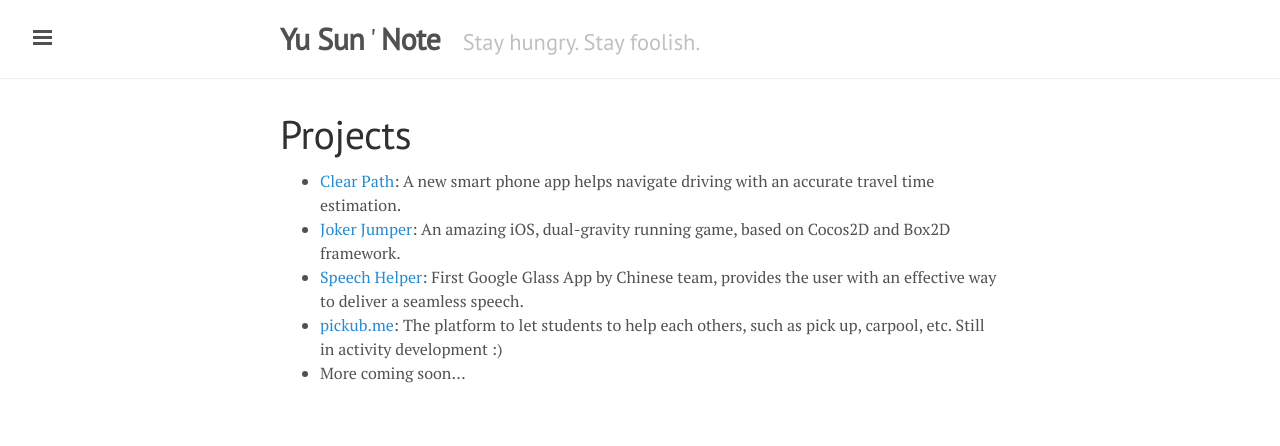
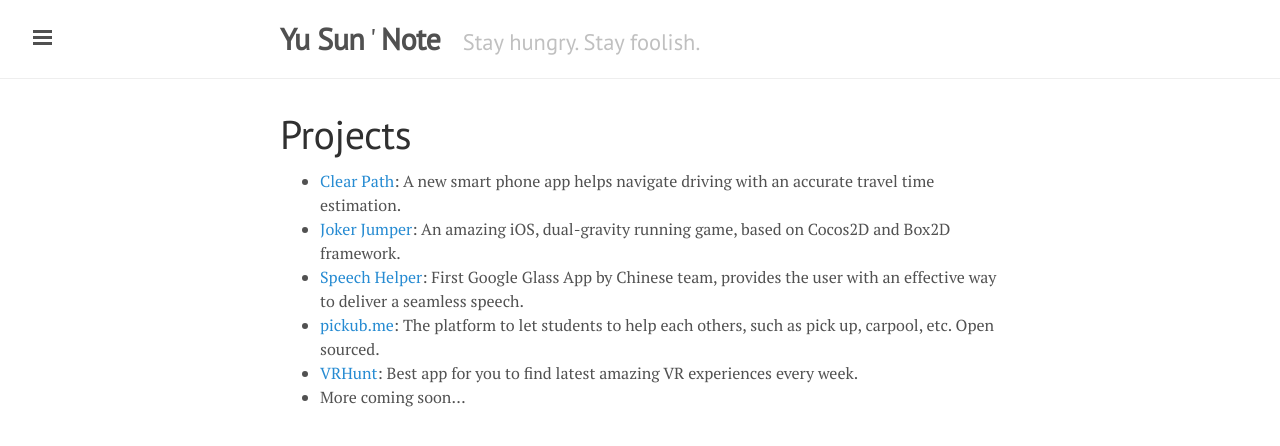
Before and after one commit to usunyu/usunyu.github.io, a Jekyll site: the page built from projects.md, in a window 1280 px wide. Shown: the top 446 px of the page. Built offline with Jekyll 4.4.1, drawn with Linux system fonts in a browser that asks for light colours; Markdown is read by kramdown in place of the engine named in the settings.

Commit message:
update projects

```diff
--- a/projects.md
+++ b/projects.md
@@ -7,5 +7,6 @@
 * [Clear Path](http://usunyu.com/ClearPath/): A new smart phone app helps navigate driving with an accurate travel time estimation.
 * [Joker Jumper](http://usunyu.com/JokerJumper/): An amazing iOS, dual-gravity running game, based on Cocos2D and Box2D framework.
 * [Speech Helper](https://scv-slide.appspot.com/): First Google Glass App by Chinese team, provides the user with an effective way to deliver a seamless speech.
-* [pickub.me](https://picknese.herokuapp.com/): The platform to let students to help each others, such as pick up, carpool, etc. Still in activity development :)
+* [pickub.me](https://picknese.herokuapp.com/): The platform to let students to help each others, such as pick up, carpool, etc. Open sourced.
+* [VRHunt](https://play.google.com/store/apps/details?id=com.vrexplorer.vrhunt): Best app for you to find latest amazing VR experiences every week.
 * More coming soon...
```
